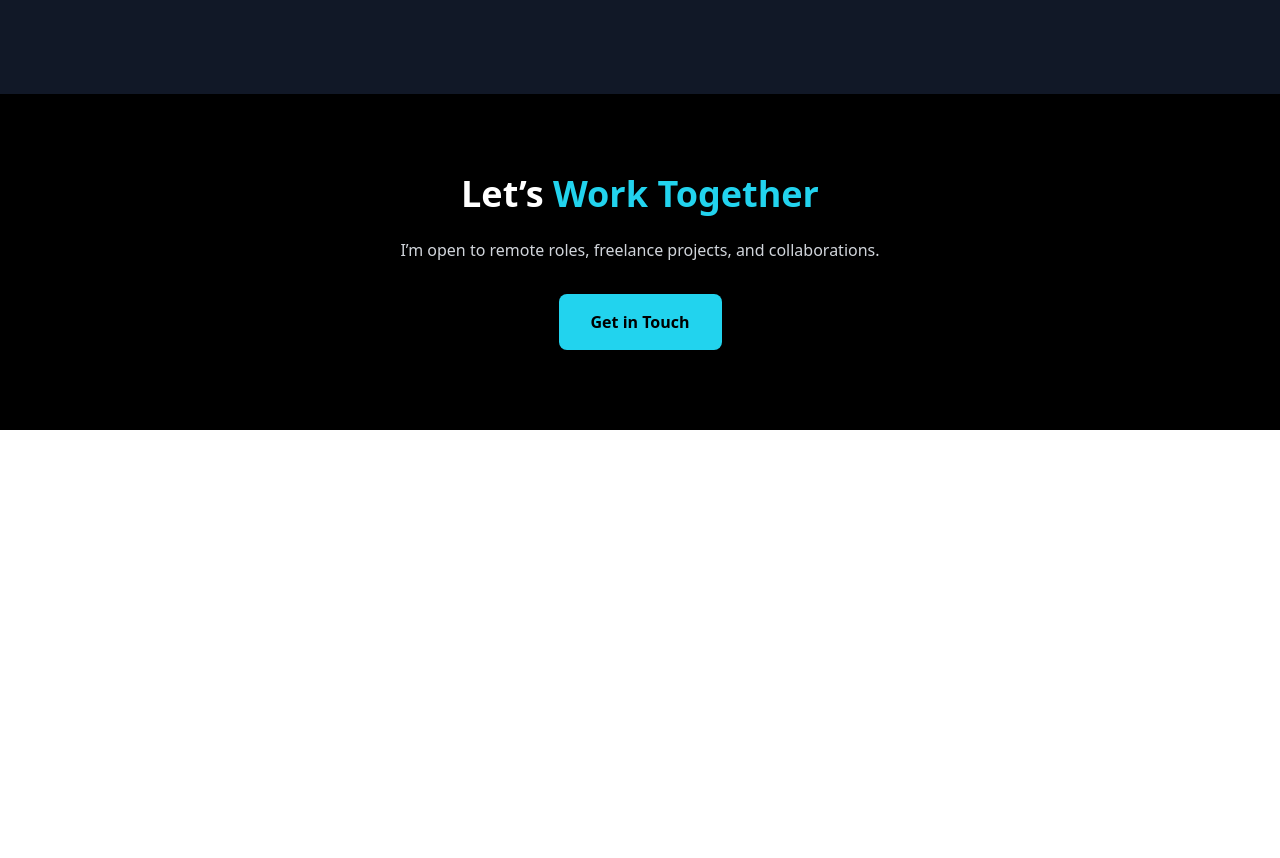
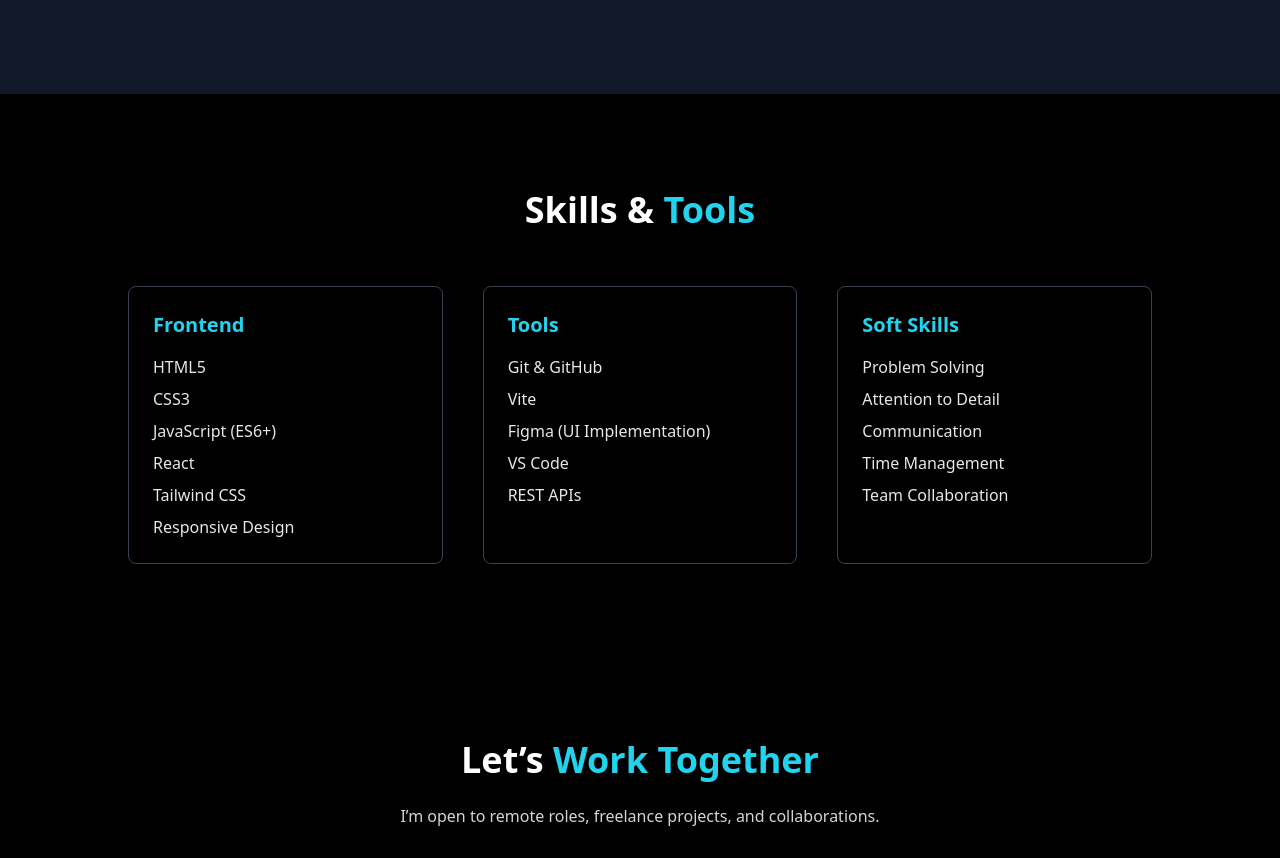
Before and after one commit to fittechjoy/joy-portfolio, a React (Vite) app: page / in a window 1280 px wide. Shown: the part 1212-2070 px from the top of the page. Before the commit the page ends 1642 px from the top, so only its background shows below. Built offline with nearby package versions, Linux system fonts and the light colour scheme.

Commit message:
Add skills section

```diff
--- a/src/App.jsx
+++ b/src/App.jsx
@@ -67,6 +67,63 @@ function App() {
         </div>
       </section>
 
+      {/* SKILLS */}
+<section id="skills" className="py-24 px-6 bg-black">
+  <div className="max-w-5xl mx-auto">
+    <h2 className="text-4xl font-bold text-center mb-14">
+      Skills & <span className="text-cyan-400">Tools</span>
+    </h2>
+
+    <div className="grid gap-10 md:grid-cols-3">
+
+      {/* Frontend */}
+      <div className="border border-gray-700 rounded-lg p-6">
+        <h3 className="text-xl font-semibold mb-4 text-cyan-400">
+          Frontend
+        </h3>
+        <ul className="space-y-2 text-gray-200">
+          <li>HTML5</li>
+          <li>CSS3</li>
+          <li>JavaScript (ES6+)</li>
+          <li>React</li>
+          <li>Tailwind CSS</li>
+          <li>Responsive Design</li>
+        </ul>
+      </div>
+
+      {/* Tools */}
+      <div className="border border-gray-700 rounded-lg p-6">
+        <h3 className="text-xl font-semibold mb-4 text-cyan-400">
+          Tools
+        </h3>
+        <ul className="space-y-2 text-gray-200">
+          <li>Git & GitHub</li>
+          <li>Vite</li>
+          <li>Figma (UI Implementation)</li>
+          <li>VS Code</li>
+          <li>REST APIs</li>
+        </ul>
+      </div>
+
+      {/* Soft Skills */}
+      <div className="border border-gray-700 rounded-lg p-6">
+        <h3 className="text-xl font-semibold mb-4 text-cyan-400">
+          Soft Skills
+        </h3>
+        <ul className="space-y-2 text-gray-200">
+          <li>Problem Solving</li>
+          <li>Attention to Detail</li>
+          <li>Communication</li>
+          <li>Time Management</li>
+          <li>Team Collaboration</li>
+        </ul>
+      </div>
+
+    </div>
+  </div>
+</section>
+
+
       {/* CONTACT */}
       <section id="contact" className="py-20 px-6 text-center">
         <h2 className="text-4xl font-bold mb-6">
```
